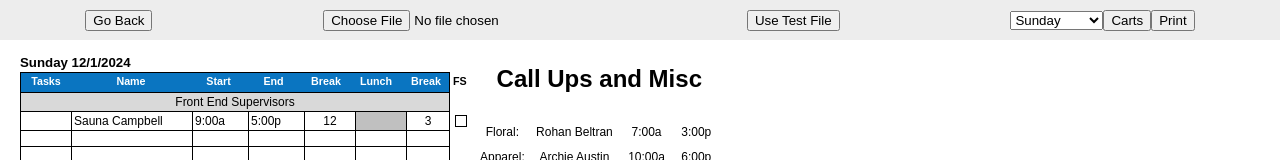
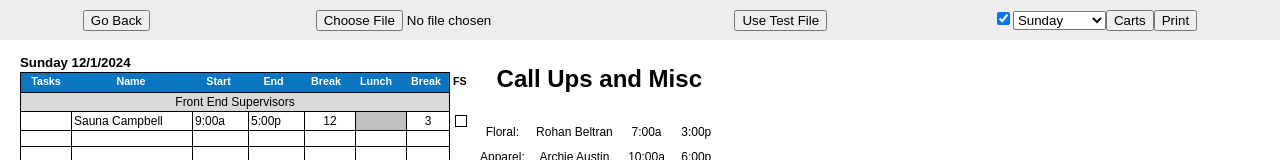
Before and after one commit to EljiahR/k-xlsx-converter-front-end, a Next.js app: page /dashboard/report in a window 1280 px wide. Both pictures are taken after a click on the button "Use Test File". Shown: the top 160 px of the page. Built offline with nearby package versions, Linux system fonts and the light colour scheme.

Commit message:
Added checkbox and state for defaulting to report on day change

```diff
--- a/src/app/_components/NavBar.tsx
+++ b/src/app/_components/NavBar.tsx
@@ -1,5 +1,6 @@
 import Link from "next/link";
 import styles from "@/styles/NavBar.module.css";
+import { useState } from "react";
 
 const NavBar = ({
   convertDivToPDF,
@@ -10,6 +11,8 @@ const NavBar = ({
   setPage,
   shifts
 }) => {
+  const [defaultToReport, setDefaultToReport] = useState(true);
+
   return (
     <div id={styles["navbar"]}>
       <Link href="/" passHref>
@@ -19,7 +22,8 @@ const NavBar = ({
       <button onClick={handleTestShifts}>Use Test File</button>
       <div>
         {shifts && (
-          <>
+          <div id="report-controls">
+            <input type="checkbox" checked={defaultToReport} onClick={() => setDefaultToReport(!defaultToReport)} />
             <select name="weekdays" id="weekdays" onChange={handleCurrentDay}>
               {shifts.map((day, index) => {
                 return (
@@ -39,7 +43,7 @@ const NavBar = ({
                 <button onClick={() => convertDivToPDF("carts")}>Print</button>
               </>
             )}
-          </>
+          </div>
         )}
       </div>
     </div>
```
